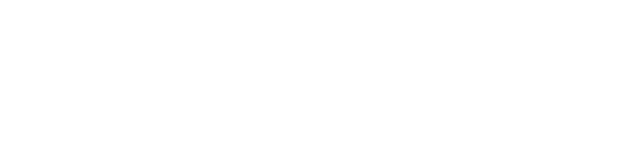
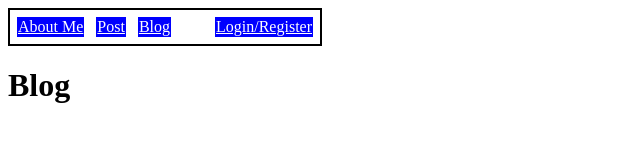
Before and after one commit to joshuagalvez11/lab3, a plain HTML site: page assets/html/blog.html in a window 1280 px wide. Shown: the whole page, without its empty margins (0-640 px from the left). Drawn offline with Linux system fonts and the light colour scheme.

```diff
--- a/assets/css/lab3.css
+++ b/assets/css/lab3.css
@@ -50,3 +50,19 @@ table, tr, th{
 .bad-form{
     background-color: blueviolet;
 }
+
+
+.linked{
+    background-color: blue;
+    color: white;
+    border-color: black;
+    border-width: 3px;
+    border: 5px solid;
+}
+.linked a{
+    color: white
+}
+.empty{
+    background-color: white;
+    color: black;
+}
--- a/assets/html/blog.html
+++ b/assets/html/blog.html
@@ -5,8 +5,32 @@
     <meta http-equiv="X-UA-Compatible" content="IE=edge">
     <meta name="viewport" content="width=device-width, initial-scale=1.0">
     <title>Document</title>
+    <link rel="stylesheet" href="../css/lab3.css">
 </head>
 <body>
+    <body>
+        <nav>
+            <table id="navTable">
+                <tr>
+                <td class="linked"><a href="./about-me.html">About Me</a></td>
+                <td class="linked"><a href="./form.html">Post</a></td>
+                <td class="linked"><a href="./blog.html">Blog</a></td>
+                <td class="empty"><a> </a></td>
+                <td class="empty"><a> </a></td>
+                <td class="empty"><a> </a></td>
+                <td class="empty"><a> </a></td>
+                <td class="empty"><a> </a></td>
+                <td class="empty"><a> </a></td>
+                <td class="empty"><a> </a></td>
+                <td class="empty"><a> </a></td>
+                <td class="linked"><a href="../../index.html">Login/Register</a></td>
+            </tr>
+            </table>
+        </nav>
+    <h1>Blog</h1>
 
+    <ul id="post-ul">
+
+    </ul>
 </body>
 </html>
--- a/assets/js/index.js
+++ b/assets/js/index.js
@@ -41,6 +41,7 @@ function registerSubmit() {
     if(val_email && val_password_match && val_password_length && val_password_chars){
         console.log('all good')
         document.body.classList.remove('bad-form')
+        window.location.replace("./assets/html/about-me.html")
     }
         if(!val_email){
             console.log('bad email')
```
Also changed, not shown: assets/html/about-me.html (+18 -0 lines), assets/html/form.html (+27 -0 lines), assets/js/blog.js (+8 -0 lines), assets/js/form.js (+32 -10 lines).
